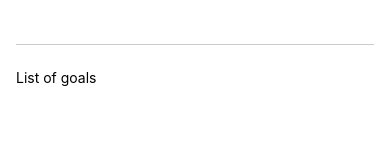
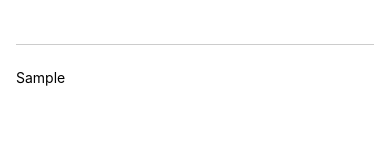
Before and after one commit to amr4356/ReactNativeBasics, a React Native app: screen / in a window 390 px wide. Both pictures are taken after typing "Sample" into the empty fields and a click on the button "ADD GOAL". Shown: the part 134-293 px from the top of the page. Built offline with nearby package versions, Linux system fonts and the light colour scheme.

Commit message:
24. Managing A List Of Course Goals (in our Demo App)

```diff
--- a/App.js
+++ b/App.js
@@ -2,14 +2,14 @@ import { useState } from "react";
 import { Button, StyleSheet, Text, TextInput, View } from "react-native";
 
 export default function App() {
-  const [enteredGoalText, setEnteredGoalText]=useState('');
+  const [enteredGoalText, setEnteredGoalText] = useState("");
+  const [courseGoals, setCourseGoals] = useState([]);
   function goalInputHandler(enteredText) {
     setEnteredGoalText(enteredText);
   }
 
-
   function addGoalHandler() {
-    console.log(enteredGoalText);
+    setCourseGoals((preState) => [...preState, enteredGoalText]);
   }
 
   return (
@@ -22,9 +22,9 @@ export default function App() {
         />
         <Button title="Add Goal" onPress={addGoalHandler} />
       </View>
-      <View style={styles.goalsContainer}>
-        <Text>List of goals</Text>
-      </View>
+      <View style={styles.goalsContainer}>{courseGoals.map((goal) => {
+        return <Text key={goal}>{goal}</Text>
+      })}</View>
     </View>
   );
 }
```
